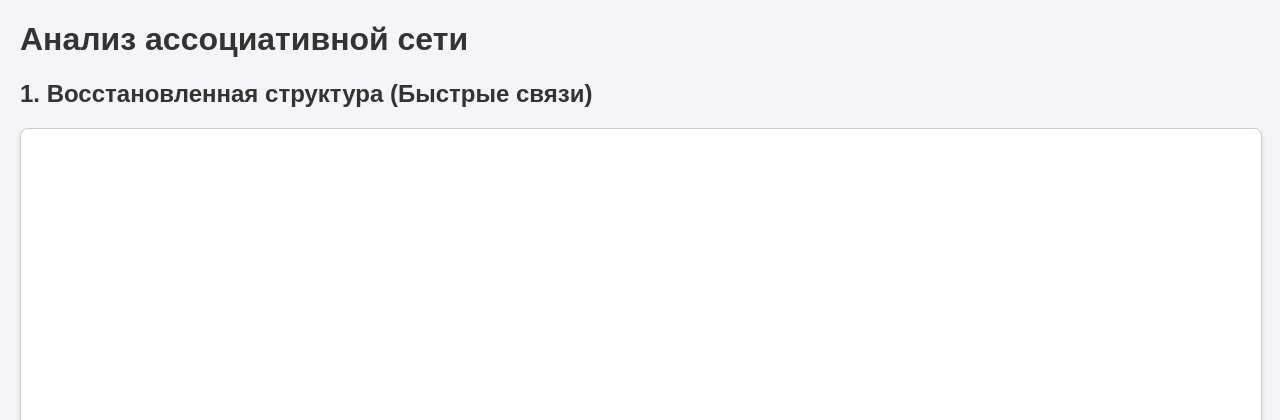
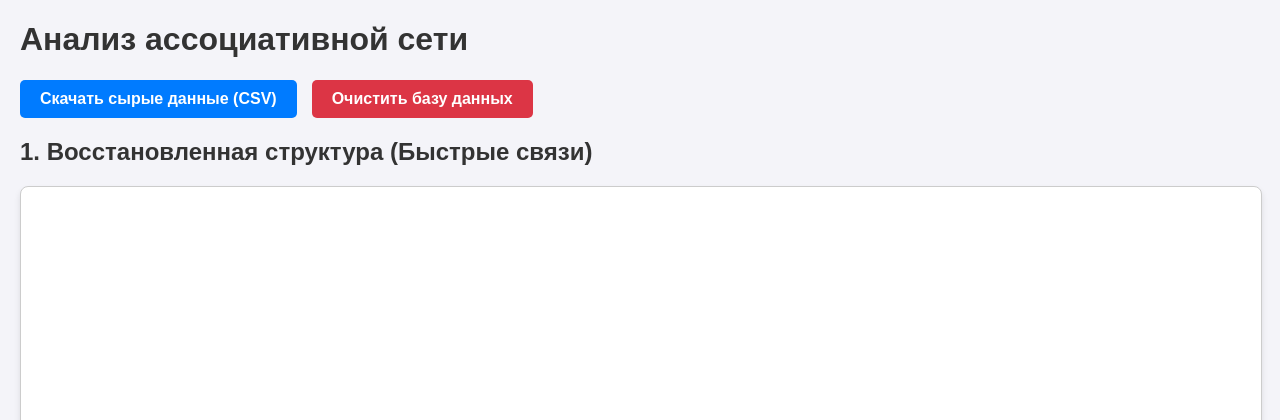
Before and after one commit to geshamat1egogey/lab3-associative-network, a Flask app: page /results in a window 1280 px wide. Shown: the top 420 px of the page. Run offline with Flask 3, Linux system fonts and the light colour scheme; data that the repository does not hold is empty; some libraries are stand-ins or nearby versions.

Commit message:
add clear db button & add download

```diff
--- a/app.py
+++ b/app.py
@@ -1,4 +1,4 @@
-from flask import Flask, request, jsonify, render_template
+from flask import Flask, request, jsonify, render_template, send_file
 import os
 import uuid
 import json
@@ -165,5 +165,25 @@ def analyze():
 
     return jsonify({"stats": stats.to_dict('records'), "nodes": nodes, "edges": edges})
 
+@app.route('/api/download_logs')
+def download_logs():
+    # Читаем всю таблицу напрямую из облачной базы данных
+    with engine.connect() as conn:
+        df = pd.read_sql(test_logs.select(), conn)
+
+    if df.empty:
+        return "База данных пока пуста."
+
+    # Сохраняем файл для Excel (utf-8-sig корректно отобразит русский текст)
+    df.to_csv('database_dump.csv', index=False, encoding='utf-8-sig')
+    return send_file('database_dump.csv', as_attachment=True)
+
+@app.route('/api/clear_db')
+def clear_db():
+    # Удаляем все записи из таблицы
+    with engine.begin() as conn:
+        conn.execute(test_logs.delete())
+    return "База данных успешно очищена! <br><br> <a href='/'>Вернуться на главную страницу</a>"
+
 if __name__ == '__main__':
     app.run(debug=True)
--- a/templates/results.html
+++ b/templates/results.html
@@ -36,7 +36,11 @@
 <body>
 
     <h1>Анализ ассоциативной сети</h1>
+    <div style="margin-bottom: 20px; display: flex; gap: 15px;">
+        <a href="/api/download_logs" style="padding: 10px 20px; background-color: #007bff; color: white; text-decoration: none; border-radius: 5px; font-weight: bold;">Скачать сырые данные (CSV)</a>
 
+        <a href="/api/clear_db" onclick="return confirm('ВНИМАНИЕ! Вы точно хотите удалить ВСЕ собранные ответы? Это действие нельзя отменить.');" style="padding: 10px 20px; background-color: #dc3545; color: white; text-decoration: none; border-radius: 5px; font-weight: bold;">Очистить базу данных</a>
+    </div>
     <h2>1. Восстановленная структура (Быстрые связи)</h2>
     <div id="network"></div>
 
```
